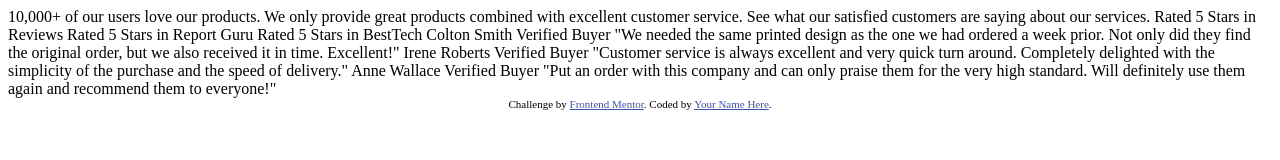
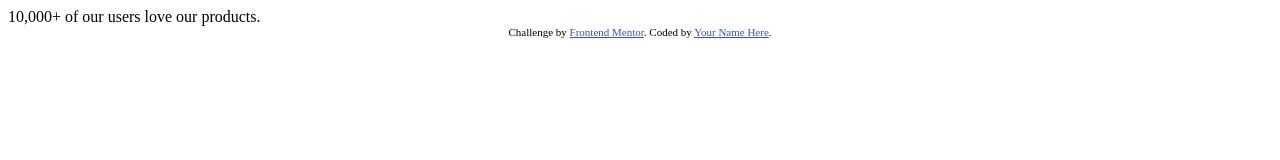
Before and after one commit to Iamronaldosunmu/social-proof-section, a plain HTML site: page index.html in a window 1280 px wide. Drawn offline with Linux system fonts and the light colour scheme.

```diff
--- a/index.html
+++ b/index.html
@@ -28,29 +28,6 @@
   <body>
     10,000+ of our users love our products.
 
-    We only provide great products combined with excellent customer service.
-    See what our satisfied customers are saying about our services.
-
-    Rated 5 Stars in Reviews
-    Rated 5 Stars in Report Guru
-    Rated 5 Stars in BestTech
-
-    Colton Smith
-    Verified Buyer
-    "We needed the same printed design as the one we had ordered a week prior.
-    Not only did they find the original order, but we also received it in time.
-    Excellent!"
-
-    Irene Roberts
-    Verified Buyer
-    "Customer service is always excellent and very quick turn around. Completely
-    delighted with the simplicity of the purchase and the speed of delivery."
-
-    Anne Wallace
-    Verified Buyer
-    "Put an order with this company and can only praise them for the very high
-    standard. Will definitely use them again and recommend them to everyone!"
-
     <div class="attribution">
       Challenge by
       <a href="https://www.frontendmentor.io?ref=challenge" target="_blank"
```
